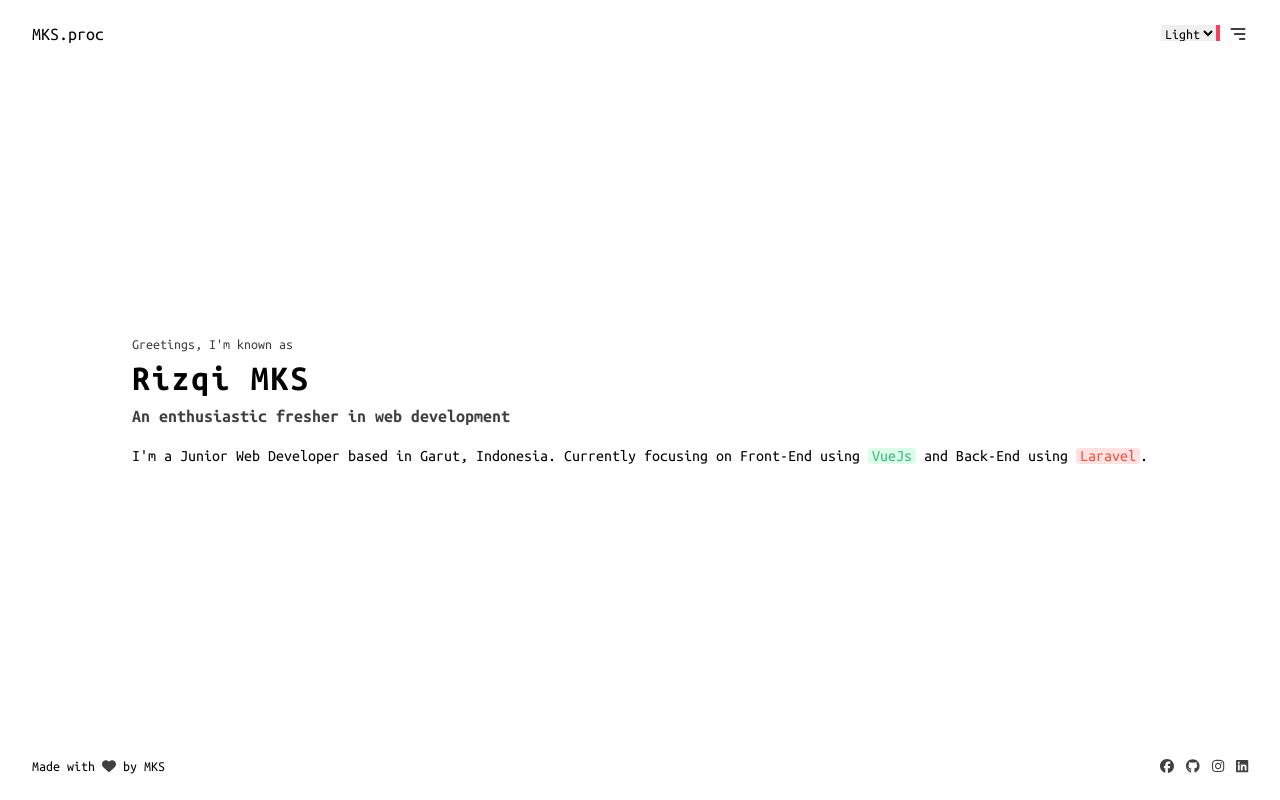
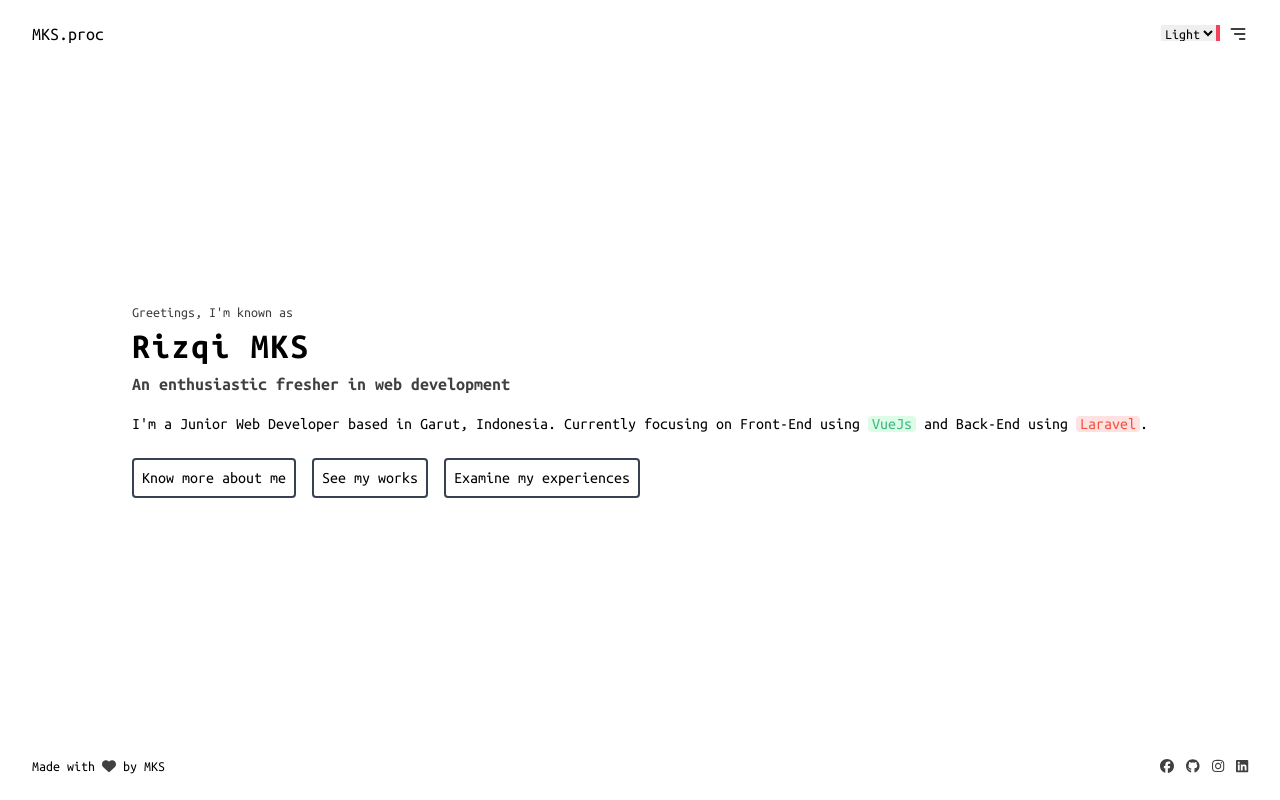
Before and after one commit to mksdesuyo/vuejs-ornament, a Vue app: page / in a window 1280 px wide. Built offline with nearby package versions, Linux system fonts and the light colour scheme.

Commit message:
feat(home): add cta template for later use

```diff
--- a/index.html
+++ b/index.html
@@ -2,7 +2,7 @@
 <html lang="en">
   <head>
     <meta charset="UTF-8" />
-    <link rel="icon" href="/favicon.ico" />
+    <link rel="icon" href="src/assets/mks-logo.png" />
     <meta name="viewport" content="width=device-width, initial-scale=1.0" />
     <meta name="description" content="Rizqi MKS portfolio website" />
     <title></title>
--- a/src/views/HomeView.vue
+++ b/src/views/HomeView.vue
@@ -8,5 +8,12 @@
       <span class="bg-green-100 px-1 text-[#41B883] rounded">VueJs</span> and Back-End using
       <span class="px-1 text-[#F05340] bg-red-100 rounded">Laravel</span>.
     </p>
+    <div class="flex flex-wrap gap-4 mt-4">
+      <a href="#" class="p-2 border-2 border-gray-700 rounded hover:rotate-3">Know more about me</a>
+      <a href="#" class="p-2 border-2 border-gray-700 rounded hover:-rotate-3">See my works</a>
+      <a href="#" class="p-2 border-2 border-gray-700 rounded hover:rotate-3"
+        >Examine my experiences</a
+      >
+    </div>
   </main>
 </template>
```
Also changed, not shown: src/assets/logo.svg (deleted), src/assets/mks-logo.png (added).
